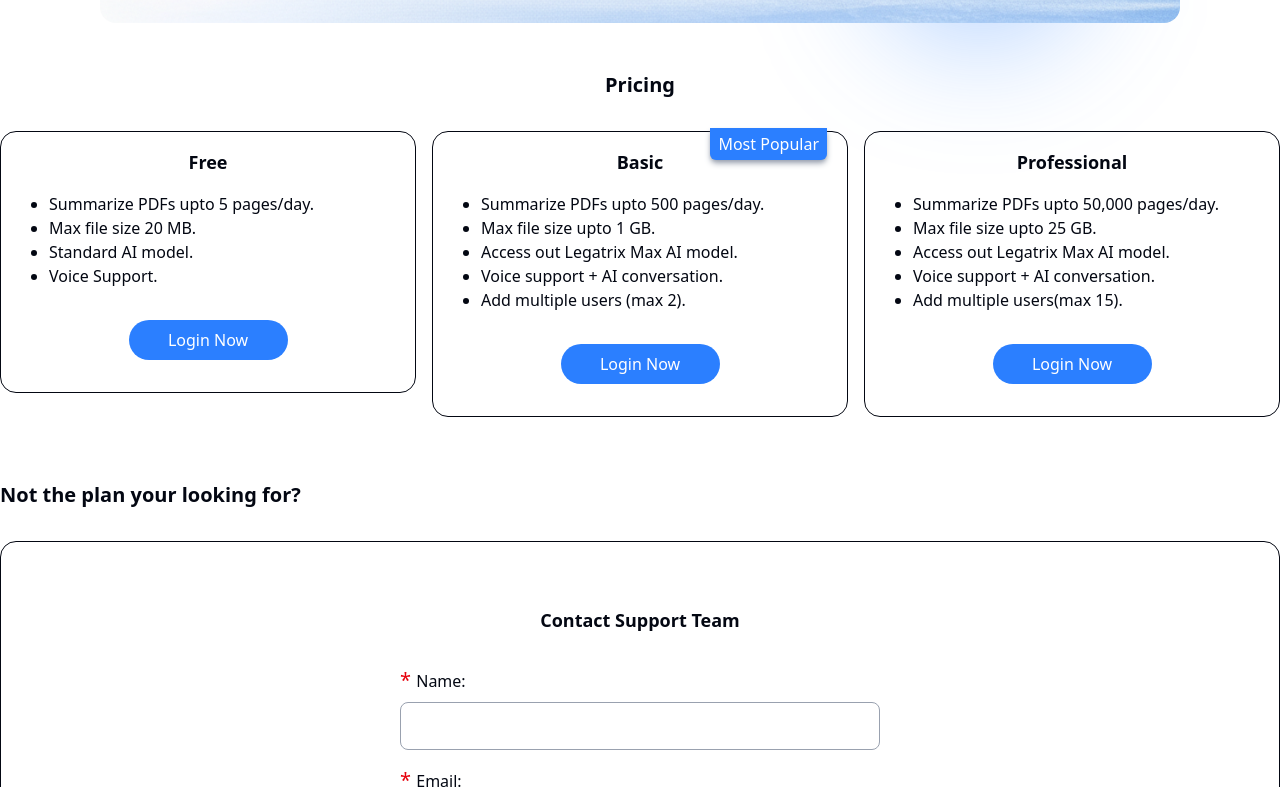
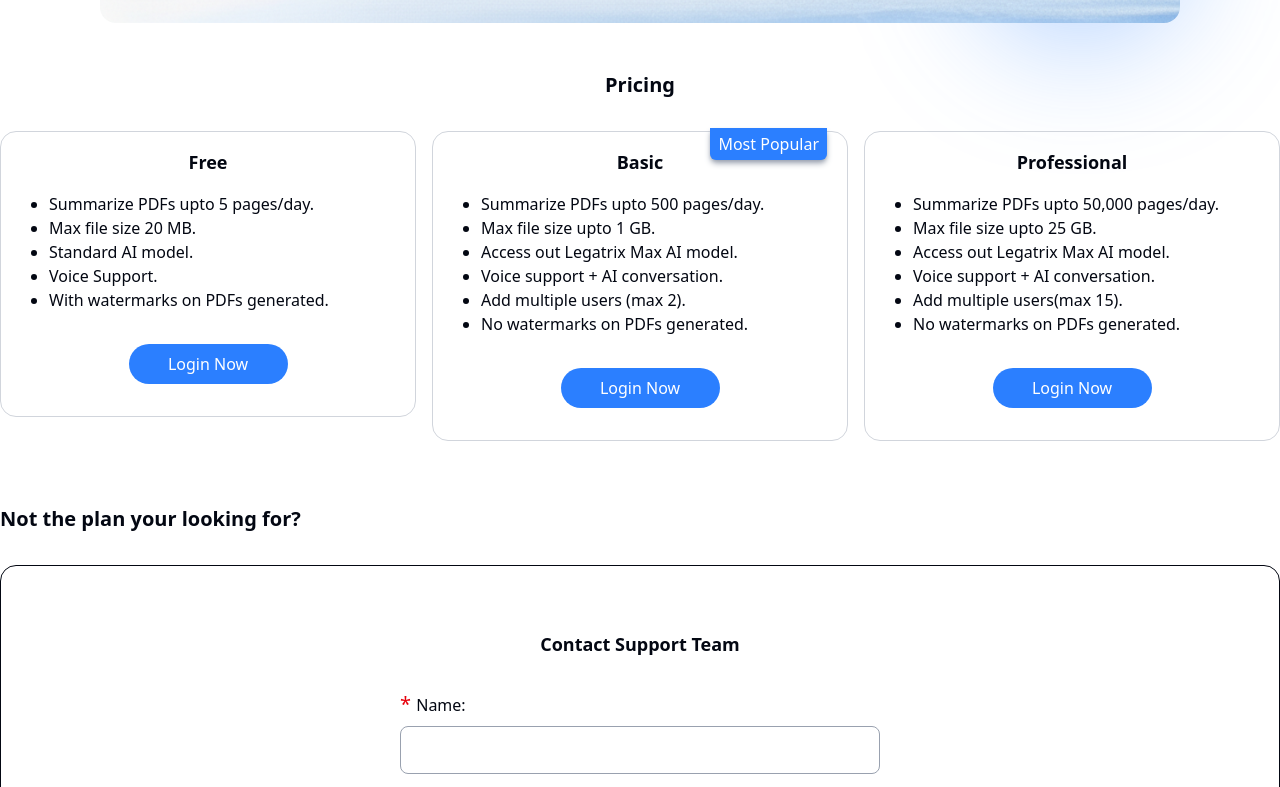
Before and after one commit to Prajwal-J03/documentation-assistant, a React (Vite) app in the folder client/: page / in a window 1280 px wide. Shown: the part 851-1638 px from the top of the page. Built offline with nearby package versions, Linux system fonts and the light colour scheme.

Commit message:
Added some changes

```diff
--- a/client/src/Pages/AboutUs.jsx
+++ b/client/src/Pages/AboutUs.jsx
@@ -9,22 +9,22 @@ const teamMembers = [
         id: 1,
         name: 'Rahul M',
         img: Rahul,
-        github: 'github.com/Rahul-M',
-        linkedin: 'linkedin.com/rahul-m'
+        github: 'https://github.com/Rahul-M',
+        linkedin: 'https://linkedin.com/rahul-m'
     },
     {
         id: 2,
         name: 'Prajwal J',
         img: Prajwal,
-        github: 'github.com/Prajwal-J03',
-        linkedin: 'linkedin.com/in/prajwal-j-work'
+        github: 'https://github.com/Prajwal-J03',
+        linkedin: 'https://linkedin.com/in/prajwal-j-work'
     },
     {
         id: 3,
         name: 'Kiran Kumar L N',
         img: Kiran,
-        github: 'github.com/Rahul-M',
-        linkedin: 'linkedin.com/rahul-m'
+        github: 'https://github.com/Rahul-M',
+        linkedin: 'https://linkedin.com/rahul-m'
     }
 ]
 
@@ -40,7 +40,7 @@ const AboutUs = () => {
                 top: `${Math.random() * 60}%`,
                 left: `${Math.random() * 60}%`,
             })
-        }, 2000)
+        }, 3000)
 
         return () => clearInterval(interval)
     }, [])
--- a/client/src/Pages/BackgroudDisc.jsx
+++ b/client/src/Pages/BackgroudDisc.jsx
@@ -2,7 +2,7 @@ import React from 'react'
 
 const BackgroudDisc = ({ height = '200px', width = '200px', top = 'auto', left = 'auto', right = 'auto', bottom = 'auto' }) => {
     return (
-        <div className={`absolute -z-50 aspect-square rounded-full bg-blue-500/40 blur-3xl transition-all duration-3000ms ease`} style={{ height: height, width: width, top: top, left: left, right: right, bottom: bottom }}></div>
+        <div className={`absolute -z-50 aspect-square rounded-full bg-blue-500/40 blur-3xl transition-all duration-3000 ease`} style={{ height: height, width: width, top: top, left: left, right: right, bottom: bottom }}></div>
     )
 }
 
--- a/client/src/Pages/Hero.jsx
+++ b/client/src/Pages/Hero.jsx
@@ -1,15 +1,16 @@
 import React from 'react'
 import Backgroud from './BackgroudDisc'
-import HeroImg from '../assets/Hero2.png'
+import HeroImg from '../assets/Hero.png'
+import HeroImg4 from '../assets/Hero4.png'
 
 const Hero = () => {
     return (
         <div className='container mx-auto p-12 flex items-center justify-center relative '>
             <Backgroud height='80px' left='40px' top='10px' />
             <div>
-                <img src={HeroImg} alt="Hero Image" className='h-180 rounded-2xl' />
+                <img src={HeroImg4} alt="Hero Image" className='h-180 rounded-2xl' />
             </div>
-            <Backgroud height='300px' right='200px' bottom='30px' />
+            <Backgroud height='300px' right='100px' bottom='30px' />
         </div>
     )
 }
--- a/client/src/Pages/Pricing.jsx
+++ b/client/src/Pages/Pricing.jsx
@@ -1,21 +1,23 @@
 import React from 'react'
+import { Link } from 'react-router-dom'
 
 const Pricing = () => {
     return (
         <div className='container mx-auto mb-20' id='pricing'>
             <h1 className='text-xl font-bold text-center mb-8'>Pricing</h1>
             <div className='w-full mx-auto flex flex-col items-center justify-center gap-10 lg:flex-row lg:items-start lg:justify-between lg:gap-0 mb-16'>
-                <div className='border rounded-2xl py-4 px-12 w-92 lg:w-104 hover:shadow-md'>
+                <div className='border border-gray-300 dark:border-gray-400 rounded-2xl py-4 px-12 w-92 lg:w-104 hover:border-blue-500 hover:shadow-md'>
                     <h4 className='text-lg font-bold text-center mb-4'>Free</h4>
                     <ul className='list-disc'>
                         <li>Summarize PDFs upto 5 pages/day.</li>
                         <li>Max file size 20 MB.</li>
                         <li>Standard AI model.</li>
                         <li>Voice Support.</li>
+                        <li>With watermarks on PDFs generated.</li>
                     </ul>
-                    <button className='bg-blue-500 text-white font-medium w-1/2 block mx-auto mt-8 mb-4 rounded-full py-2 cursor-pointer'>Login Now</button>
+                    <Link to='/login' className='bg-blue-500 text-white text-center font-medium w-1/2 block mx-auto mt-8 mb-4 rounded-full py-2 cursor-pointer'>Login Now</Link>
                 </div>
-                <div className='border rounded-2xl py-4 px-12 w-92 lg:w-104 hover:shadow-md relative'>
+                <div className='border border-gray-300 dark:border-gray-400 rounded-2xl py-4 px-12 w-92 lg:w-104 hover:border-blue-500 hover:shadow-md relative'>
                     <h4 className='text-lg font-bold text-center mb-4'>Basic <span className='bg-blue-500 text-base font-medium px-2 py-1 rounded-b-md absolute -top-1 right-5 shadow-md shadow-gray-400 text-white '>Most Popular</span></h4>
                     <ul className='list-disc'>
                         <li>Summarize PDFs upto 500 pages/day.</li>
@@ -23,10 +25,11 @@ const Pricing = () => {
                         <li>Access out Legatrix Max AI model.</li>
                         <li>Voice support + AI conversation.</li>
                         <li>Add multiple users (max 2).</li>
+                        <li>No watermarks on PDFs generated.</li>
                     </ul>
-                    <button className='bg-blue-500 text-white font-medium w-1/2 block mx-auto mt-8 mb-4 rounded-full py-2 cursor-pointer'>Login Now</button>
+                    <Link to='/login' className='bg-blue-500 text-white text-center font-medium w-1/2 block mx-auto mt-8 mb-4 rounded-full py-2 cursor-pointer'>Login Now</Link>
                 </div>
-                <div className='border rounded-2xl py-4 px-12 w-92 lg:w-104 hover:shadow-md'>
+                <div className='border border-gray-300 dark:border-gray-400 rounded-2xl py-4 px-12 w-92 lg:w-104 hover:border-blue-500 hover:shadow-md'>
                     <h4 className='text-lg font-bold text-center mb-4'>Professional</h4>
                     <ul className='list-disc'>
                         <li>Summarize PDFs upto 50,000 pages/day.</li>
@@ -34,8 +37,9 @@ const Pricing = () => {
                         <li>Access out Legatrix Max AI model.</li>
                         <li>Voice support + AI conversation.</li>
                         <li>Add multiple users(max 15).</li>
+                        <li>No watermarks on PDFs generated.</li>
                     </ul>
-                    <button className='bg-blue-500 text-white font-medium w-1/2 block mx-auto mt-8 mb-4 rounded-full py-2 cursor-pointer'>Login Now</button>
+                    <Link to='/login' className='bg-blue-500 text-white text-center font-medium w-1/2 block mx-auto mt-8 mb-4 rounded-full py-2 cursor-pointer'>Login Now</Link>
                 </div>
             </div>
             <div>
--- a/client/src/components/Navbar.jsx
+++ b/client/src/components/Navbar.jsx
@@ -34,6 +34,18 @@ const Navbar = () => {
 
         return () => {
             document.removeEventListener('mousedown', handleClickOutside)
+        }
+    }, [menuOpen])
+
+    useEffect(() => {
+        if (menuOpen) {
+            document.body.style.overflow = 'hidden'
+        } else {
+            document.body.style.overflow = 'auto'
+        }
+
+        return () => {
+            document.body.style.overflow = 'auto'
         }
     }, [menuOpen])
 
```
Also changed, not shown: client/src/assets/hero4.png (added).
